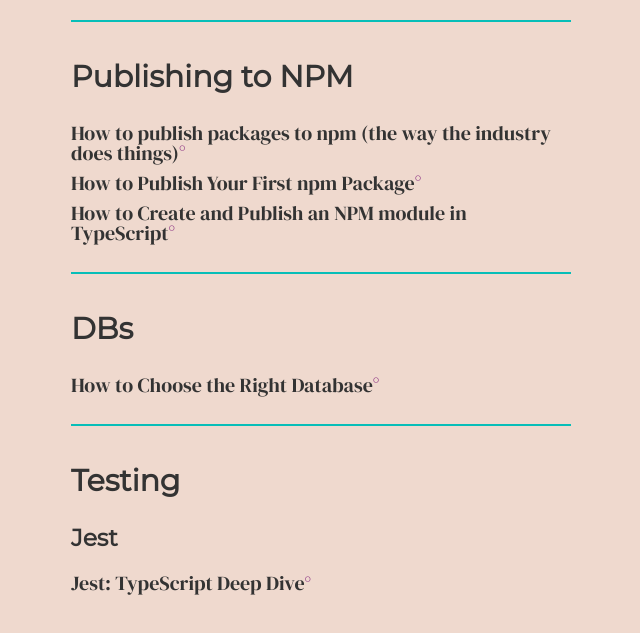
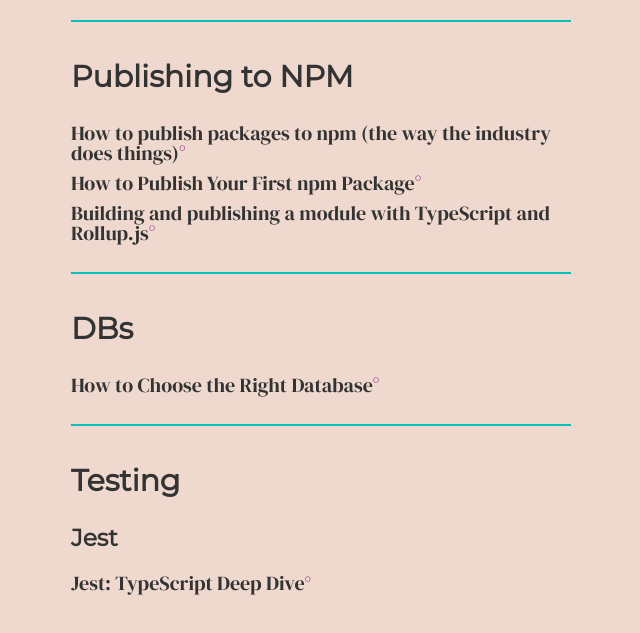
Before and after one commit to donhamiltoniii/articles-resources-tois, a Gatsby site: page / in a window 1280 px wide. Shown: the part 786-1419 px from the top of the page, without its empty margins (319-959 px from the left). Built offline with nearby package versions, Linux system fonts and the light colour scheme; Gatsby itself is replaced by a stand-in of ours.

Commit message:
Add new TS NPM Package article

```diff
--- a/content/index.md
+++ b/content/index.md
@@ -34,7 +34,7 @@
 
 - [How to publish packages to npm (the way the industry does things)](https://zellwk.com/blog/publish-to-npm/)
 - [How to Publish Your First npm Package](https://medium.com/@bretcameron/how-to-publish-your-first-npm-package-b224296fc57b)
-- [How to Create and Publish an NPM module in TypeScript](https://codeburst.io/https-chidume-nnamdi-com-npm-module-in-typescript-12b3b22f0724)
+- [Building and publishing a module with TypeScript and Rollup.js](https://hackernoon.com/building-and-publishing-a-module-with-typescript-and-rollup-js-faa778c85396)
 
 ---
 
```
